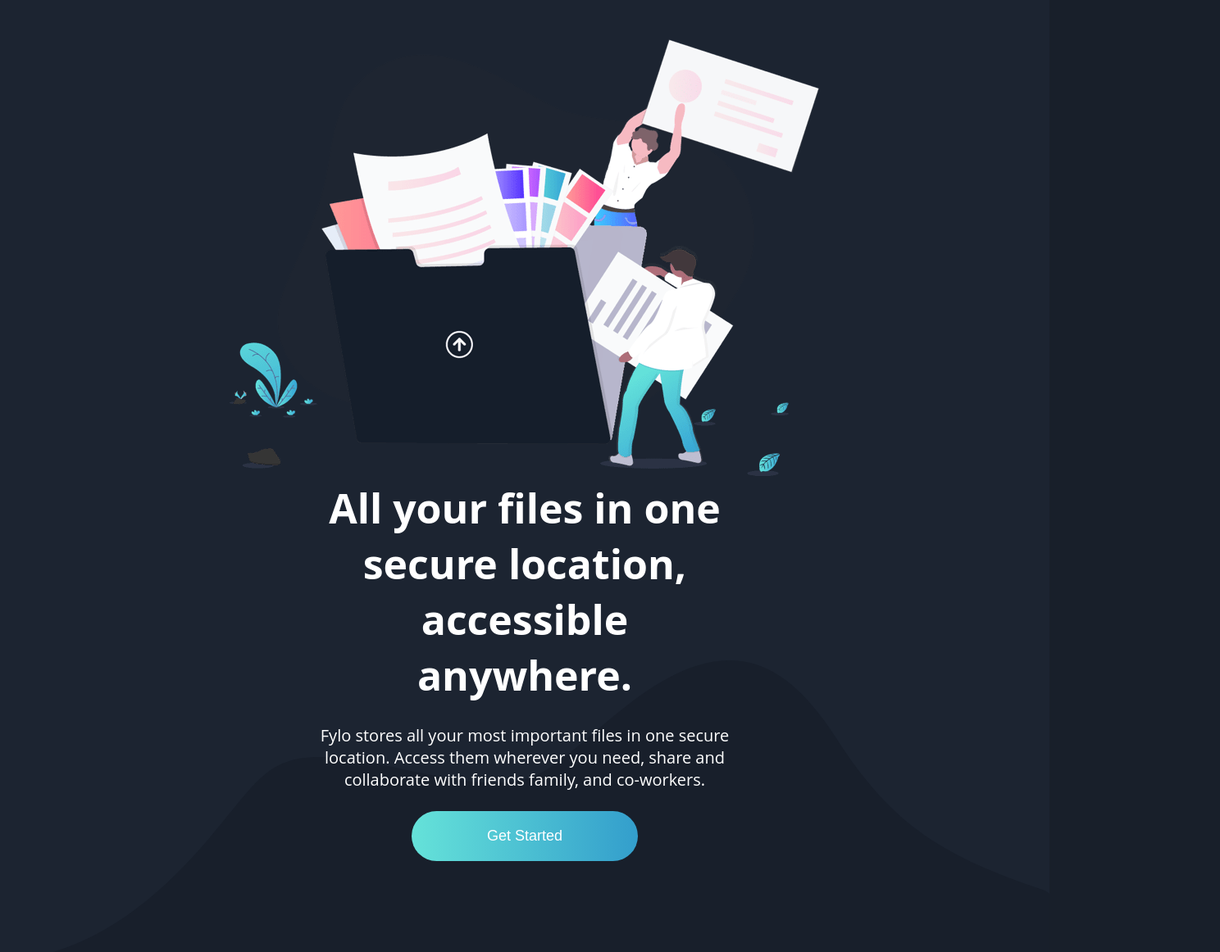
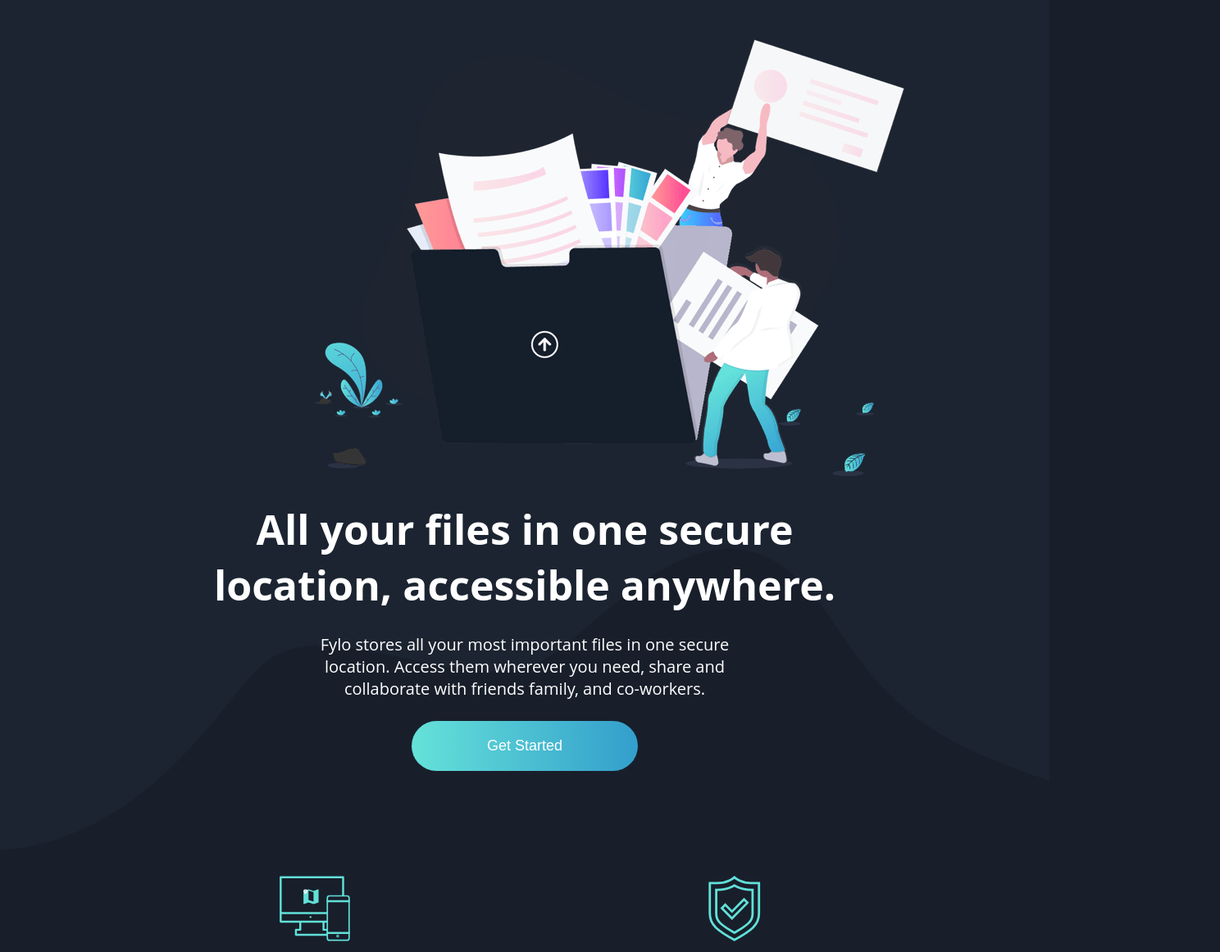
Before and after one commit to mgavillo/FirstThemeFront, a plain HTML site: page index.html in a window 1280 px wide. Shown: the part 138-1300 px from the top of the page at 82% size, 1488 px wide, since content can reach past the window. Drawn offline with Linux system fonts and the light colour scheme.

Commit message:
changed intro

```diff
--- a/main.css
+++ b/main.css
@@ -46,13 +46,18 @@
     text-align: center;
 }
 
-.text-container > *{
+.text-container p{
     margin: 0 30% 2% 30%;
 }
 
 .text-container img{
-    margin: 0 20% 0 20%;
+    margin: 0% 30% 2% 30%;
     width: auto;
+}
+
+.text-container h1{
+    margin: 0% 20% 2% 20%;
+
 }
 
 button {
```
